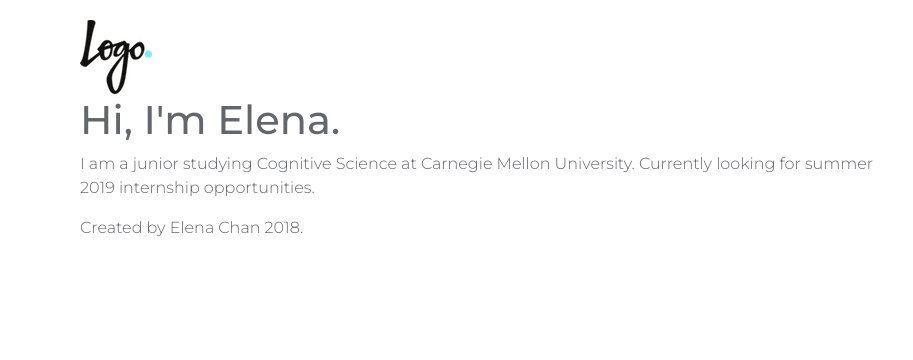
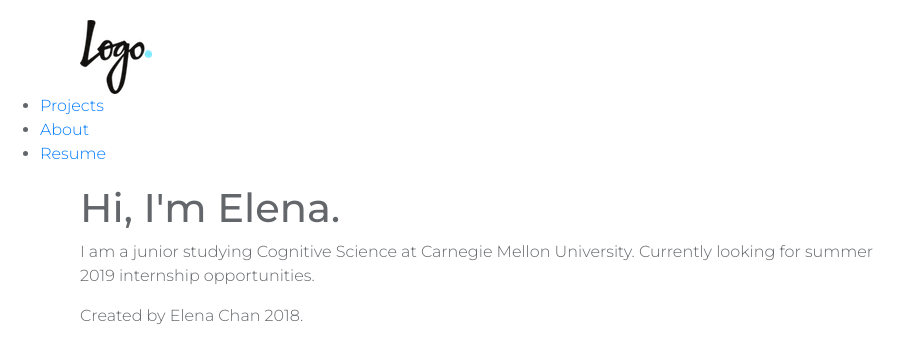
Before and after one commit to ElenaWChan/Portfolio, a plain HTML site: page index.html in a window 1280 px wide. Shown: the whole page, without its empty margins (0-913 px from the left). Drawn offline with nearby package versions, Linux system fonts and the light colour scheme.

Commit message:
Update index.html

```diff
--- a/index.html
+++ b/index.html
@@ -28,6 +28,18 @@
             <a href="index.html">
                 <img src = "logotestnew.png" href="index.html" alt="logo" class="logo">
             </a>
+            <ul class = "main-nav" id="menu">
+                <li>
+                    <a href="#" class="nav-links">Projects</a>
+                </li>
+                <li>
+                    <a href="#" class="nav-links">About</a>
+                </li>
+                <li>
+                    <a href="#" class="nav-links">Resume</a>
+                </li>
+            </ul>
+        </nav>
         </nav>
     </header>
 
```
